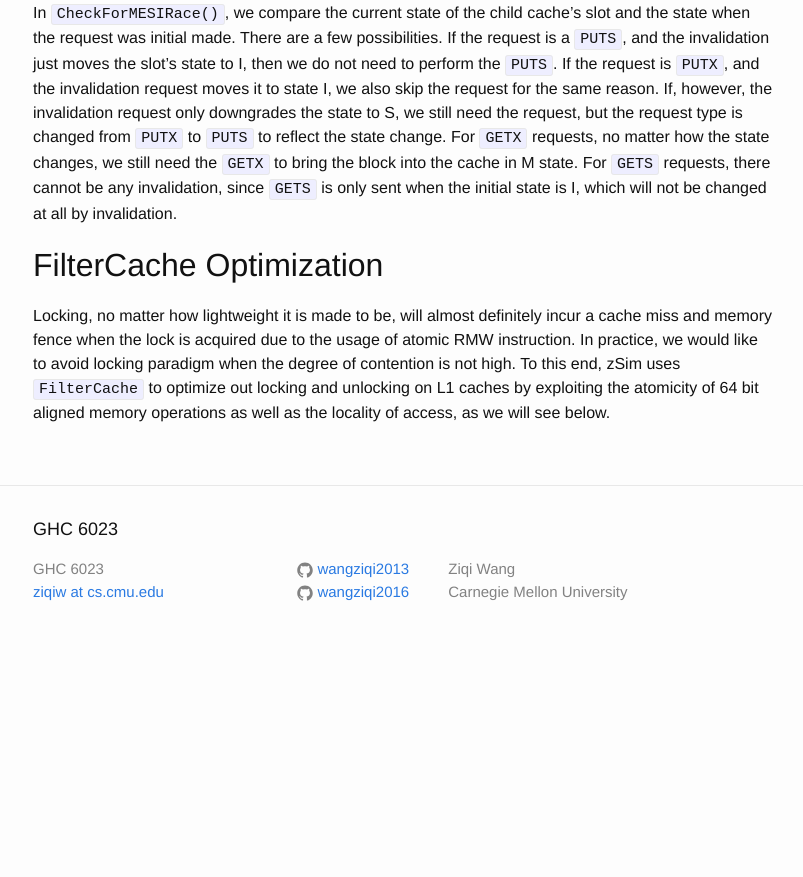
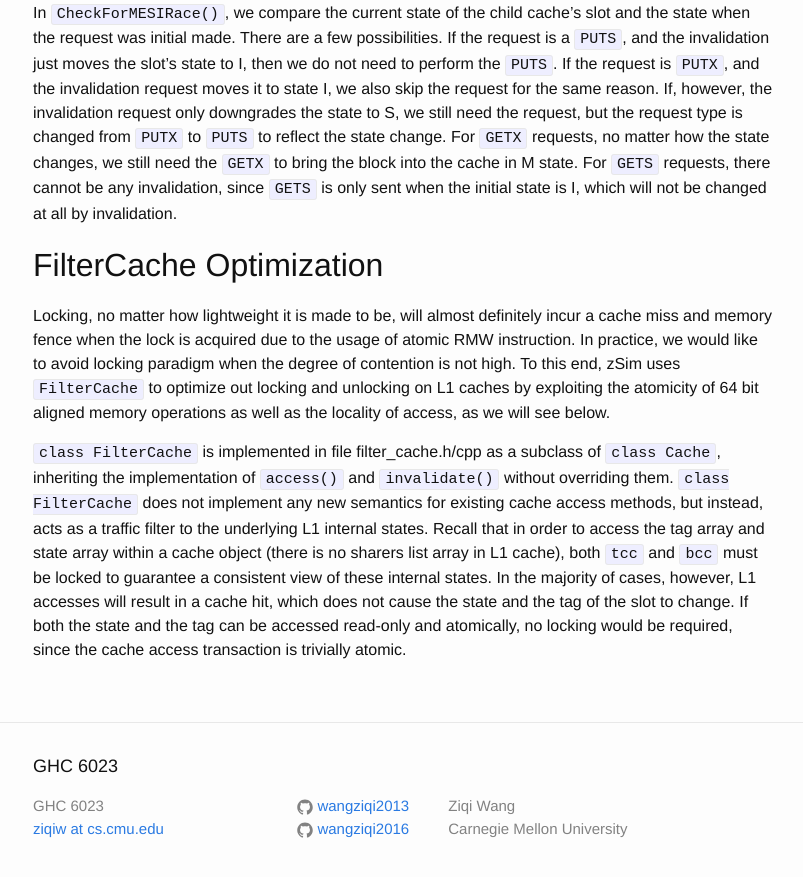
Before and after one commit to wangziqi2013/wangziqi2013.github.io, a Jekyll site: the page built from _posts/2020-01-09-understand-zsim-cache-cc.markdown, in a window 1280 px wide and 900 px high, scrolled down 7423 px. Shown: the top 877 px of the window, without its empty margins (237-1040 px from the left). Built offline with Jekyll 4.4.1, drawn with Linux system fonts in a browser that asks for light colours; before the commit the page ends 8086 px from its top, so only the background shows below that.

Commit message:
Adding filter cache

```diff
--- a/_posts/2020-01-09-understand-zsim-cache-cc.markdown
+++ b/_posts/2020-01-09-understand-zsim-cache-cc.markdown
@@ -291,3 +291,12 @@ Locking, no matter how lightweight it is made to be, will almost definitely incu
 lock is acquired due to the usage of atomic RMW instruction. In practice, we would like to avoid locking paradigm when the
 degree of contention is not high. To this end, zSim uses `FilterCache` to optimize out locking and unlocking on L1 caches
 by exploiting the atomicity of 64 bit aligned memory operations as well as the locality of access, as we will see below.
+
+`class FilterCache` is implemented in file filter\_cache.h/cpp as a subclass of `class Cache`, inheriting the implementation
+of `access()` and `invalidate()` without overriding them. `class FilterCache` does not implement any new semantics for
+existing cache access methods, but instead, acts as a traffic filter to the underlying L1 internal states. Recall that
+in order to access the tag array and state array within a cache object (there is no sharers list array in L1 cache), both
+`tcc` and `bcc` must be locked to guarantee a consistent view of these internal states. In the majority of cases, however,
+L1 accesses will result in a cache hit, which does not cause the state and the tag of the slot to change. If both the state
+and the tag can be accessed read-only and atomically, no locking would be required, since the cache access transaction is
+trivially atomic.
```
